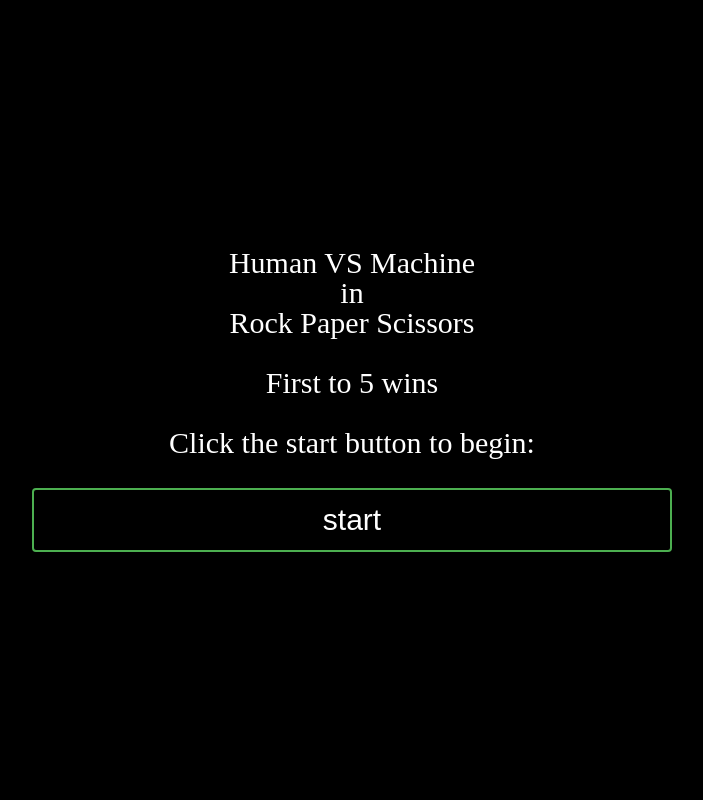
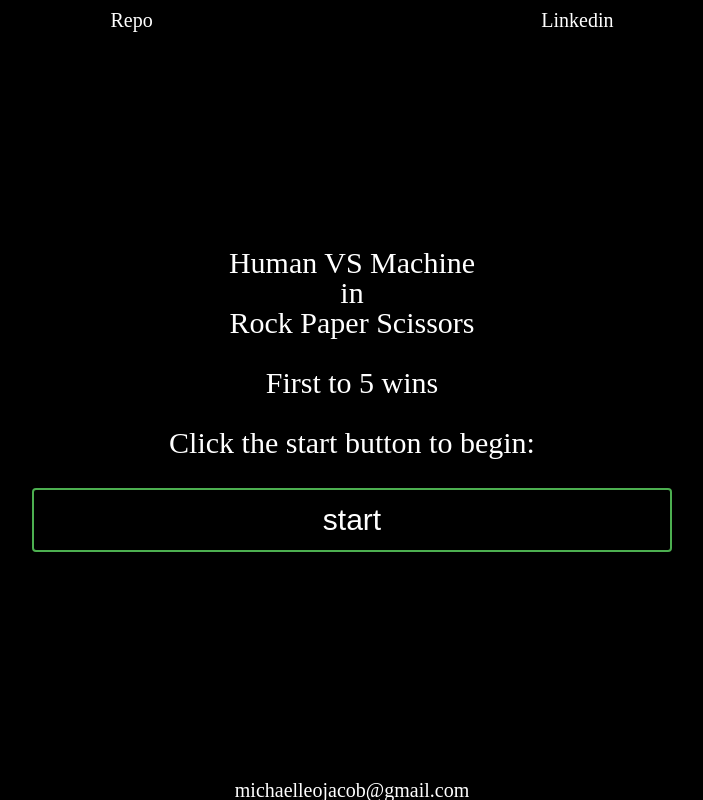
Before and after one commit to Michaelleojacob/rockpaperscissors_refactor_plus_ui, a plain HTML site: page index.html in a window 1280 px wide. Shown: the whole page, without its empty margins (288-991 px from the left). Drawn offline with Linux system fonts and the light colour scheme.

Commit message:
game works, styling and links have been added.

```diff
--- a/index.html
+++ b/index.html
@@ -9,6 +9,11 @@
     <link rel="stylesheet" href="./style.css">
 </head>
 <body>
+    <div id="header">
+        <a href="https://github.com/Michaelleojacob/rockpaperscissors_refactor_plus_ui" target="_blank" id="repo">Repo</a>
+        <a href="https://www.linkedin.com/in/michael-leo-jacob/" target="_blank" id="linkedin">Linkedin</a>
+    </div>
+
 
     <div id="gameStartContainer" class="startScreen">
         <p>Human VS Machine</p>
@@ -59,6 +64,10 @@
     </div>
 
 
+    <div class="footer">
+        michaelleojacob@gmail.com
+
+    </div>
 
 
     <script src="./script.js"></script>
--- a/style.css
+++ b/style.css
@@ -19,6 +19,7 @@
 	font-family: sans-serif;
 	height: 100vh;
 	width: 100%;
+
 	background-color: black;
 	color: white;
 	z-index: 3;
@@ -57,7 +58,8 @@
 	align-items: center;
 	justify-content: center;
 	margin: 5px;
-	background-color: gray;
+	background: gray;
+	border-radius: 4px;
 }
 
 .roundResults {
@@ -175,3 +177,40 @@ button:focus {
 #compScore {
 	margin: 10px;
 }
+
+.playing {
+	transform: scale(1.1);
+	border-color: #ffc600;
+	box-shadow: 0 0 1rem #ffc600;
+}
+
+#header {
+	width: 100%;
+	display: flex;
+	top: 0;
+	left: 0;
+	position: absolute;
+	/* background-color: white; */
+	z-index: 4000;
+	height: 50px;
+	justify-content: space-evenly;
+	font-size: 20px;
+	padding: 10px;
+	text-decoration: none !important;
+}
+
+a {
+	text-decoration: none !important;
+}
+
+.footer {
+	position: fixed;
+	left: 0;
+	bottom: 0;
+	width: 100%;
+	/* background-color: red; */
+	color: white;
+	text-align: center;
+	z-index: 5000;
+	font-size: 20px;
+}
```
